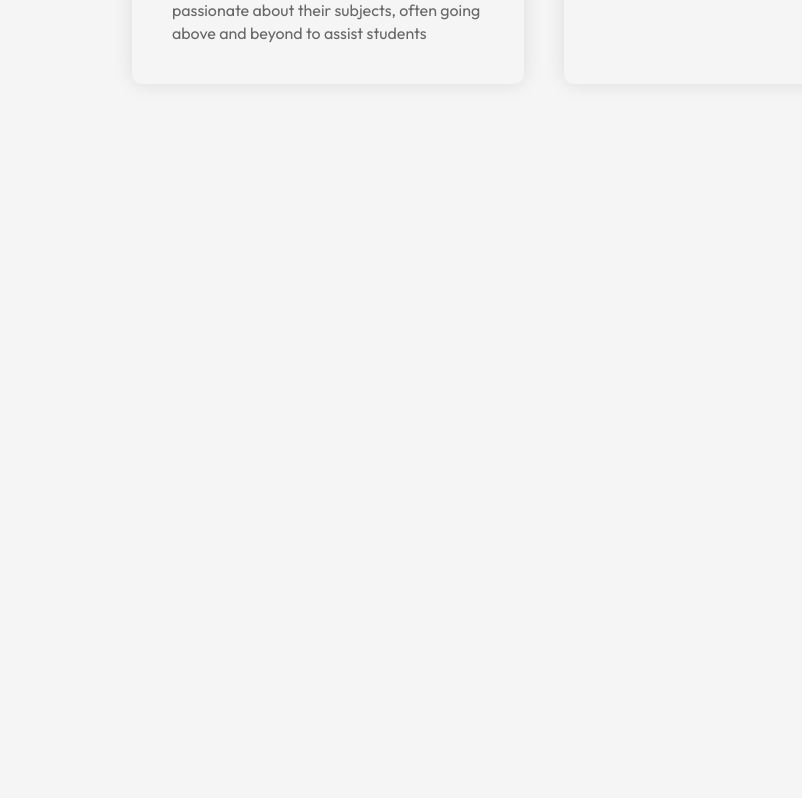
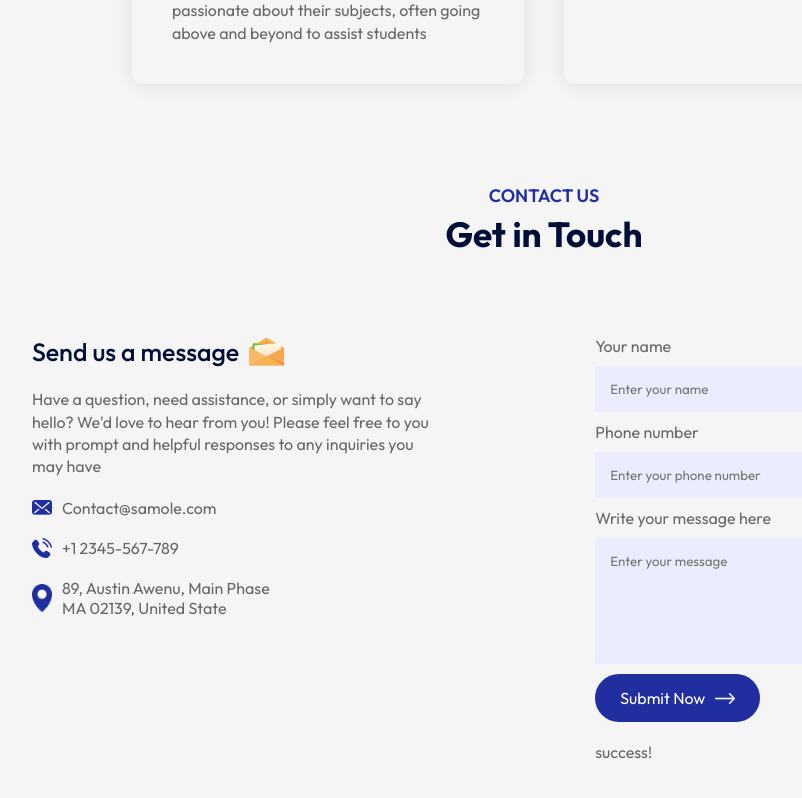
Before and after one commit to fmfahath/react-edusity, a React app: page / in a window 1280 px wide. Shown: the part 2864-3662 px from the top of the page, without its empty margins (96-898 px from the left). Before the commit the page ends 3048 px from the top, so only its background shows below. Built offline with nearby package versions, Linux system fonts and the light colour scheme; the HTML template or start-up script is replaced by a standard one.

Commit message:
contact component created

```diff
--- a/src/App.jsx
+++ b/src/App.jsx
@@ -6,6 +6,7 @@ import Title from './components/Title/Title'
 import About from './components/About/About'
 import Campus from './components/Campus/Campus'
 import Testimonials from './components/Testimonials/Testimonials'
+import Contact from './components/Contact/Contact'
 
 const App = () => {
   return (
@@ -20,6 +21,8 @@ const App = () => {
         <Campus />
         <Title subTitile='Testimonials' title='What Student Says' />
         <Testimonials />
+        <Title subTitile='Contact US' title='Get in Touch' />
+        <Contact />
       </div>
     </div>
   )
--- /dev/null
+++ b/src/components/Contact/Contact.css
@@ -0,0 +1,64 @@
+.contact {
+    margin: 80px auto;
+    display: flex;
+    align-items: start;
+    justify-content: space-between;
+}
+
+.contact-col {
+    flex-basis: 45%;
+    color: #676767;
+}
+
+.contact-col h3 {
+    color: #000f38;
+    font-weight: 500;
+    font-size: 25px;
+    display: flex;
+    align-items: center;
+    margin-bottom: 20px;
+}
+
+.contact-col img {
+    width: 35px;
+    margin-left: 10px;
+}
+
+.contact-col p {
+    max-width: 400px;
+    line-height: 1.4;
+    margin-bottom: 20px;
+}
+
+.contact-col ul {
+    margin-left: -10px;
+}
+
+.contact-col ul li {
+    list-style-type: none;
+    display: flex;
+    align-items: center;
+    margin: 20px 0;
+}
+
+.contact-col ul img {
+    width: 20px;
+    margin-right: 10px;
+}
+
+.contact-col input,
+.contact-col textarea {
+    display: block;
+    padding: 15px;
+    border: none;
+    outline: none;
+    margin: 10px 0;
+    width: 100%;
+    resize: none;
+    background-color: #ebecfe;
+}
+
+.contact-col span {
+    display: block;
+    margin: 20px 0;
+}
--- /dev/null
+++ b/src/components/Contact/Contact.jsx
@@ -0,0 +1,41 @@
+import React from 'react'
+import './Contact.css'
+import msg_icon from '../../assets/msg-icon.png'
+import mail_icon from '../../assets/mail-icon.png'
+import phone_icon from '../../assets/phone-icon.png'
+import location_icon from '../../assets/location-icon.png'
+import white_arrrow from '../../assets/white-arrow.png'
+
+const Contact = () => {
+    return (
+        <div className='contact'>
+            <div className="contact-col">
+                <h3>Send us a message <img src={msg_icon} /></h3>
+                <p>Have a question, need assistance, or simply want to say hello? We'd love to hear from you! Please feel free to
+                    you with prompt and helpful responses to any inquiries you may have
+                </p>
+                <ul>
+                    <li><img src={mail_icon} />Contact@samole.com</li>
+                    <li><img src={phone_icon} /> +1 2345-567-789</li>
+                    <li><img src={location_icon} />89, Austin Awenu, Main Phase <br />
+                        MA 02139, United State
+                    </li>
+                </ul>
+            </div>
+            <div className="contact-col">
+                <form>
+                    <label>Your name</label>
+                    <input type='text' name='name' placeholder='Enter your name' required />
+                    <label>Phone number</label>
+                    <input type='text' name='phone' placeholder='Enter your phone number' />
+                    <label>Write your message here</label>
+                    <textarea name='message' rows='6' placeholder='Enter your message' required />
+                    <button type='button' className='btn btn-dark'>Submit Now <img src={white_arrrow} /></button>
+                </form>
+                <span>success!</span>
+            </div>
+        </div>
+    )
+}
+
+export default Contact
```
